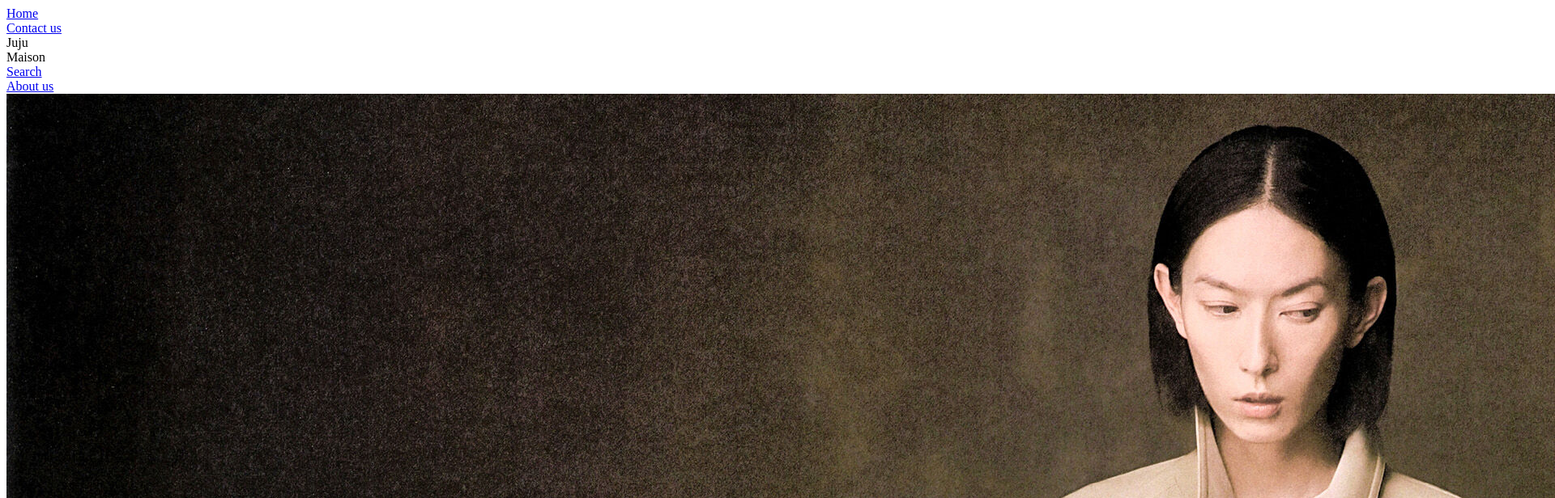
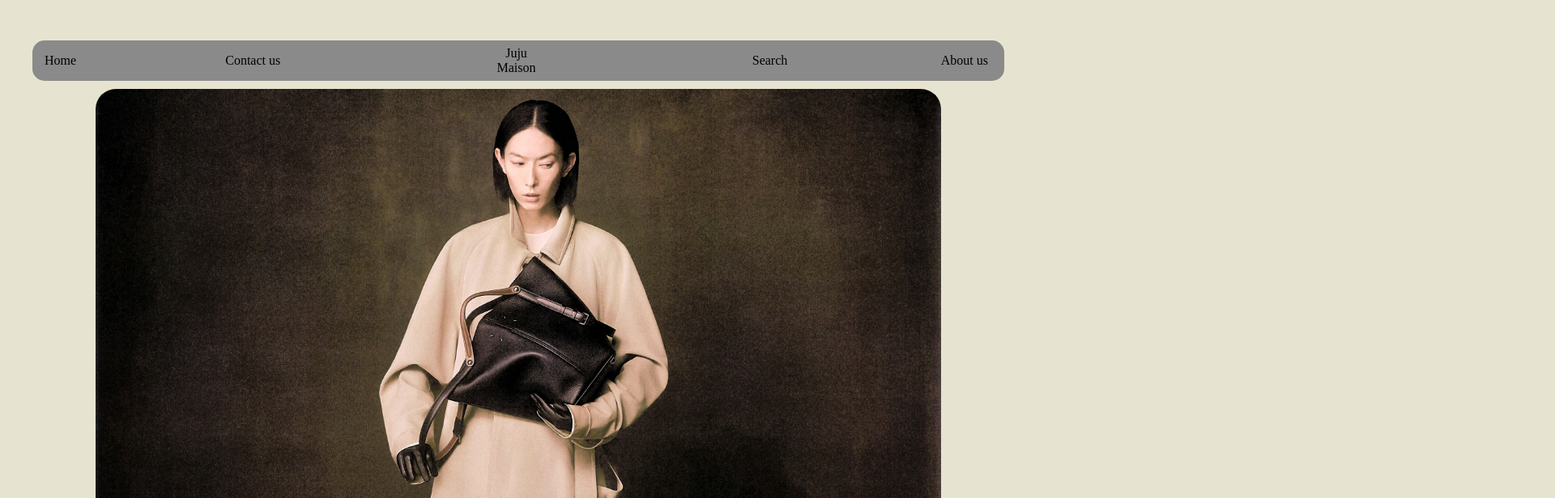
Before and after one commit to kelvin44-art/margiela, a plain HTML site: page index.html in a window 1280 px wide. Shown: the top 616 px of the page at 81% size, 1920 px wide, since content can reach past the window. Drawn offline with Linux system fonts and the light colour scheme; the site is published under a folder, as on GitHub Pages, so addresses that start at the root find nothing.

Commit message:
commit again

```diff
--- a/index.html
+++ b/index.html
@@ -3,10 +3,11 @@
 <head>
     <meta charset="UTF-8">
     <meta name="viewport" content="width=device-width, initial-scale=1.0">
-    <title>Maison margiela cloned website</title>
-    <link rel="stylesheet" href="/about.css">
-   <link rel="stylesheet" href="/main.css">
-   <link rel="stylesheet" href="/mediaQuery.css">
+    <title>Juju Maison website</title>
+    <link rel="stylesheet" href="about.css">
+   <link rel="stylesheet" href="main.css">
+   <link rel="stylesheet" href="mediaQuery.css">
+
 
 </head>
 <body>
```
